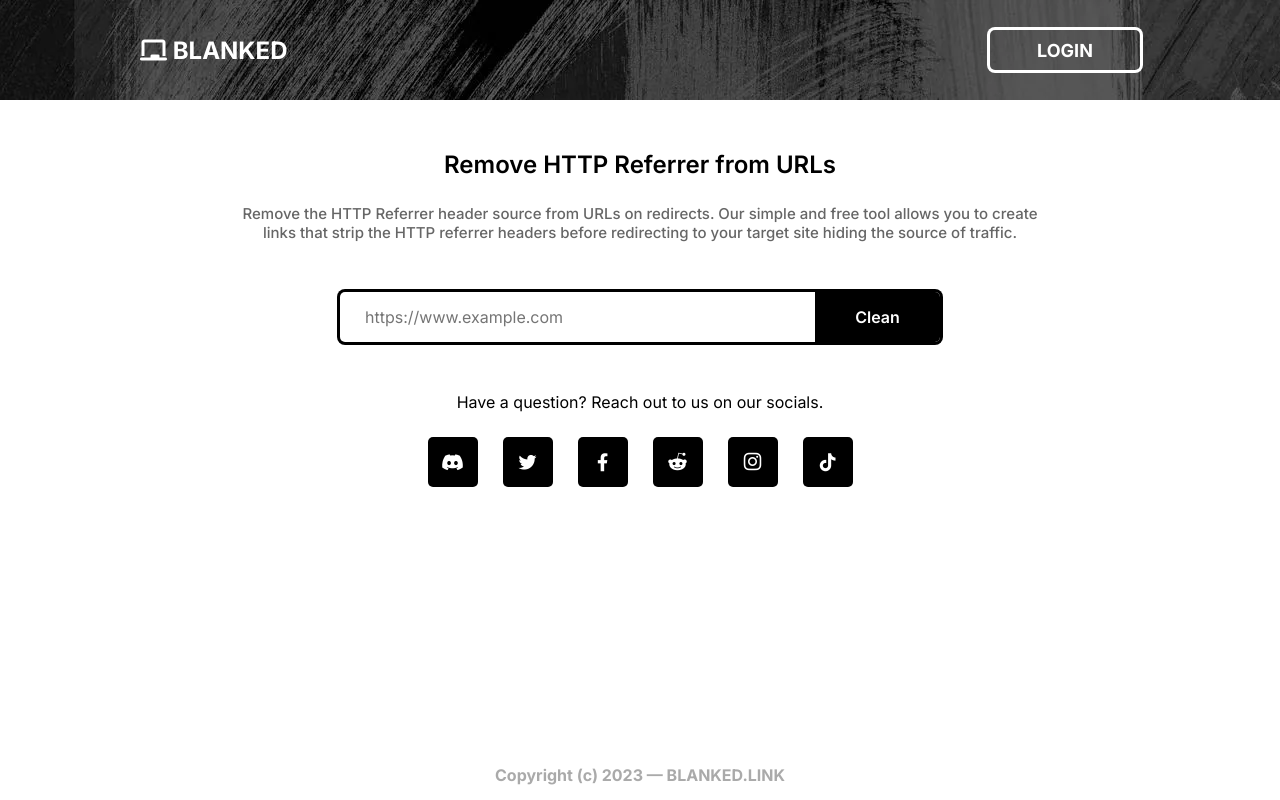
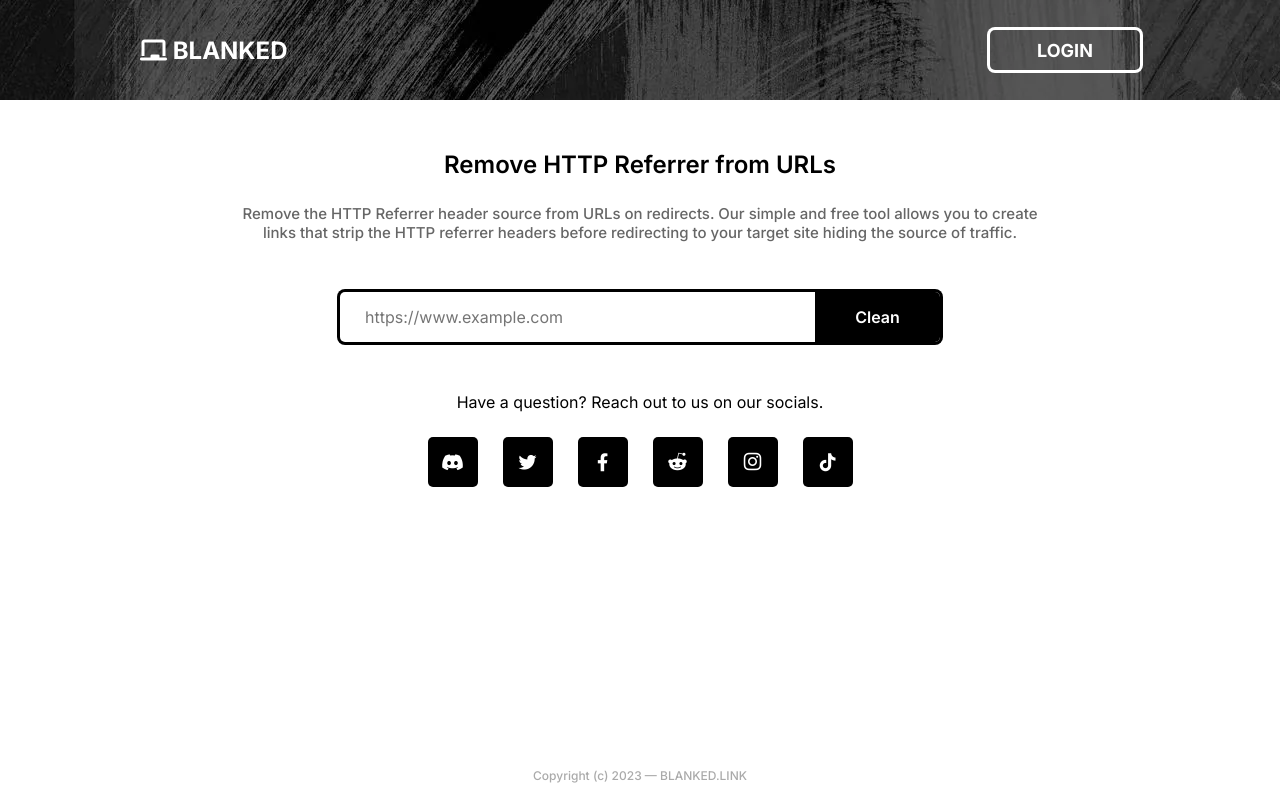
Before and after one commit to ahmadshahzad777/blanked, a website: page views/index.html in a window 1280 px wide. Drawn offline with nearby package versions, Linux system fonts and the light colour scheme; files that its build step writes are made by us from their sources.

Commit message:
Updated the footer copyright's design.

```diff
--- a/scss/partials/footer/_copyright.scss
+++ b/scss/partials/footer/_copyright.scss
@@ -1,6 +1,6 @@
 #copyright {
     font-style: normal;
-    font-weight: 700;
-    font-size: 16px;
+    font-weight: 500;
+    font-size: 12px;
     color: #aaaaaa;
 }
```
